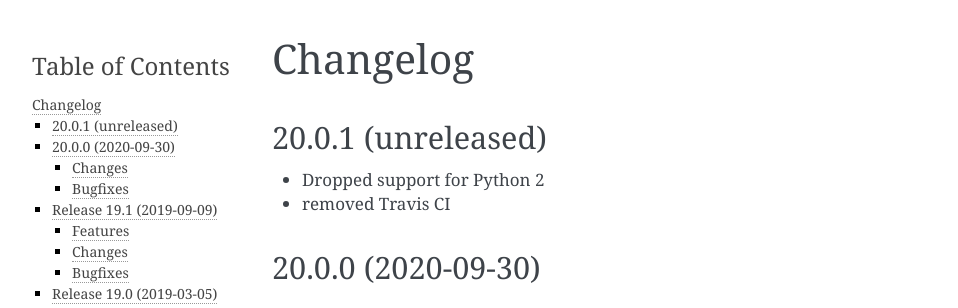
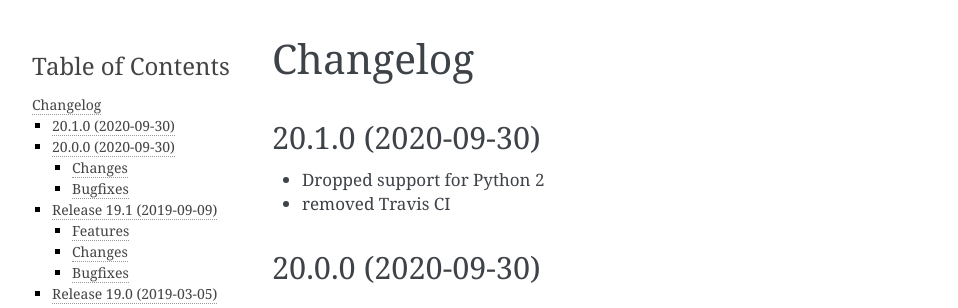
Before and after one commit to twisted/ldaptor, a Sphinx documentation site: the page built from docs/source/NEWS.rst, in a window 1280 px wide and 900 px high. Shown: the top 308 px of the window, without its empty margins (148-1106 px from the left). Built offline with Sphinx 7.4.7, drawn with Linux system fonts in a browser that asks for light colours.

Commit message:
Preparing release 20.1.0

```diff
--- a/docs/source/NEWS.rst
+++ b/docs/source/NEWS.rst
@@ -1,7 +1,7 @@
 Changelog
 =========
 
-20.0.1 (unreleased)
+20.1.0 (2020-09-30)
 -------------------
 
 - Dropped support for Python 2
--- a/ldaptor/__init__.py
+++ b/ldaptor/__init__.py
@@ -1,5 +1,5 @@
 """A Pure-Python Twisted library for LDAP"""
-__version__ = "20.0.1.dev0"
+__version__ = "20.1.0"
 
 __title__ = "ldaptor"
 __description__ = "A Pure-Python Twisted library for LDAP"
```
